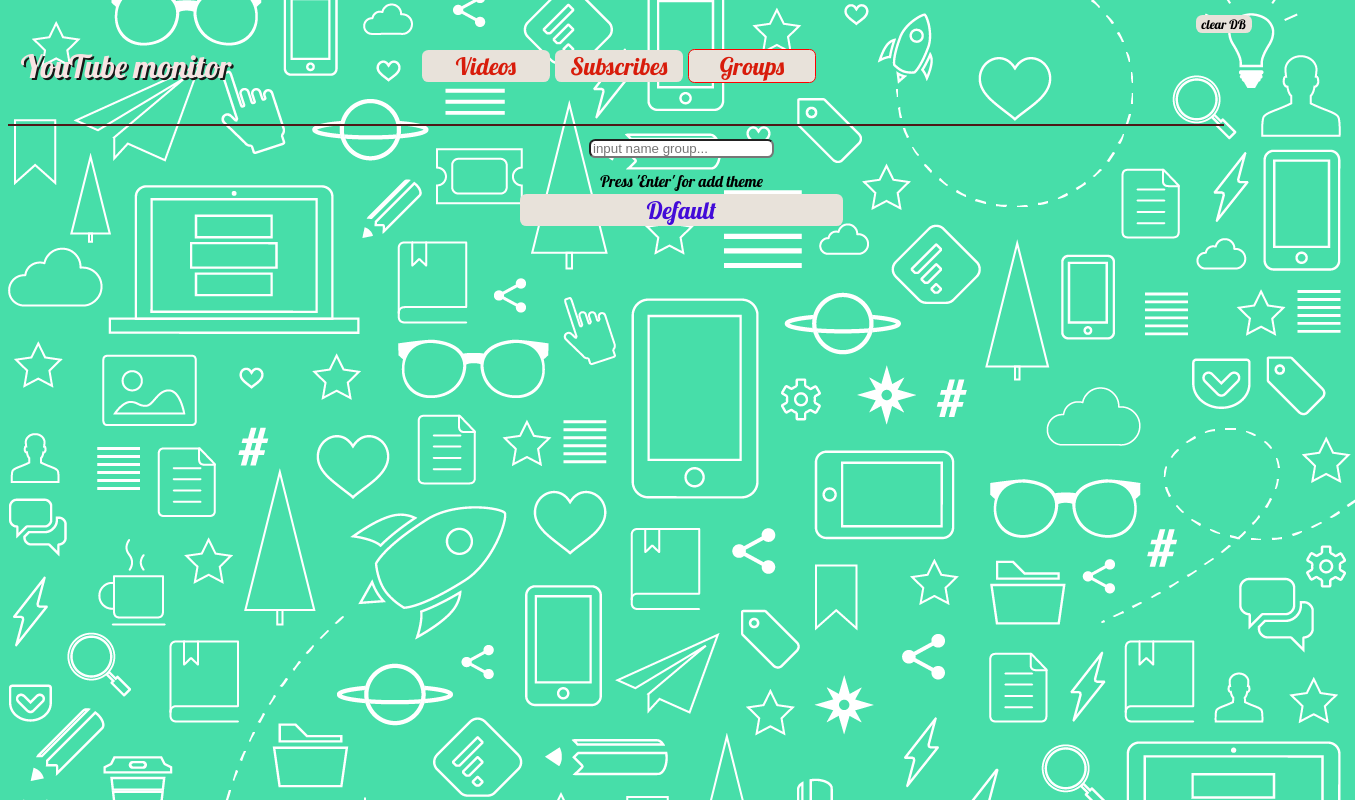
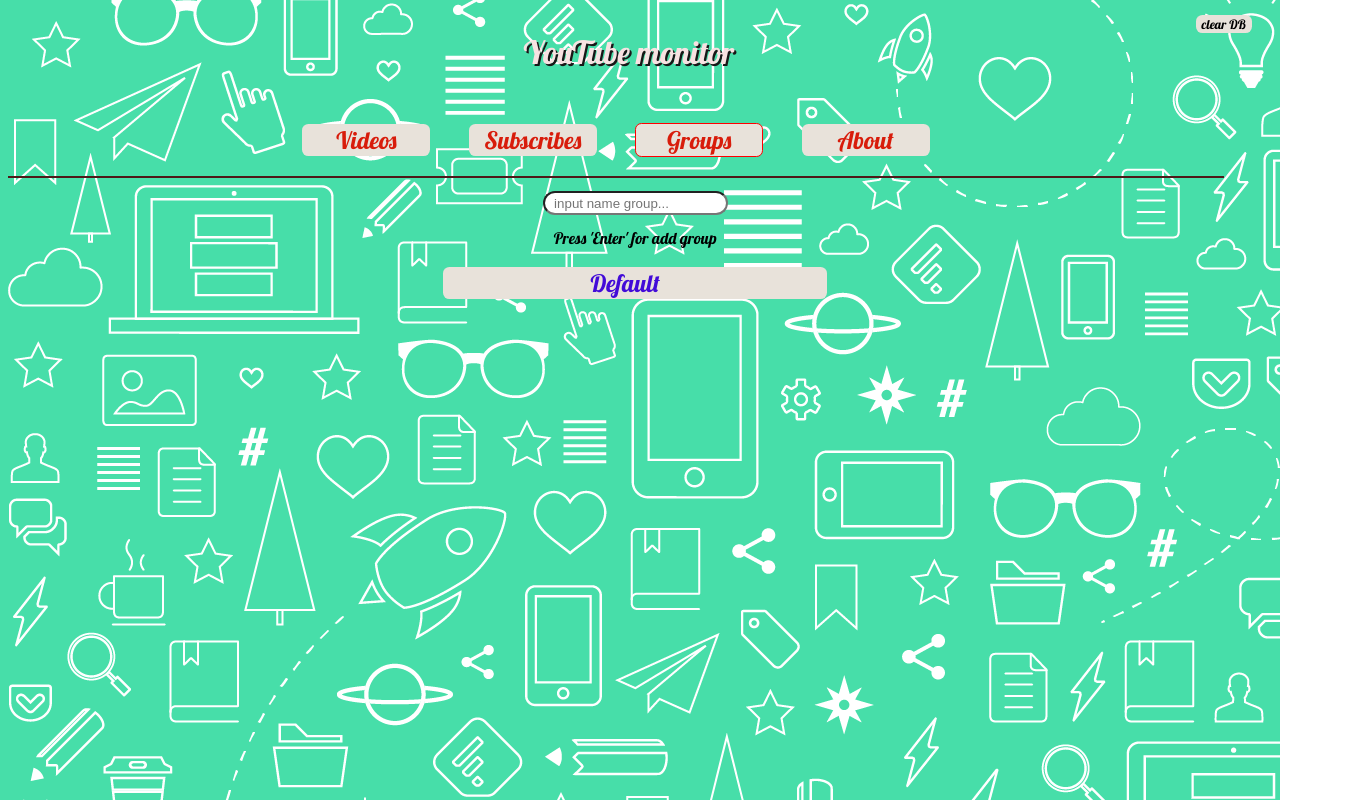
Before and after one commit to AlexKir88/YT-Monitor, a React (Create React App) app: page / in a window 1280 px wide. Both pictures are taken after a click on the button "Groups". Shown: the whole page, 1355 px wide, since content can reach past the window. Built offline with nearby package versions, Linux system fonts and the light colour scheme; no server answers.

Commit message:
almoust ready responsebylity layout

```diff
--- a/src/Components/header/MenuButtons.jsx
+++ b/src/Components/header/MenuButtons.jsx
@@ -1,21 +1,19 @@
 import styles from './header.module.scss';
 import { connect } from 'react-redux';
-import { useEffect, useRef } from 'react';
 
-const MenuButtons = ({dispatch}) => {
-    let currentButton = useRef(null);
-    useEffect( (el) => {
-        currentButton.style.border ='1px solid red';
-    },[])
-    const setRef = (el) => {
-        // currentButton.current.style = '';
-        currentButton.tagName && ( currentButton.style = '');
-        currentButton = el;
-        currentButton.style.border = '1px solid red';
+const MenuButtons = ({dispatch, currentMenu}) => {
+
+    const matchName = (el) => {
+        if(el == null) return;
+        if (el.name === currentMenu ) {
+            el.style.border = '1px solid red'
+        } else {
+            el.style = '';
+        }
     }
+
     const onClick = (e) => {
         if(e.target.tagName === 'BUTTON') {
-            setRef(e.target);
             dispatch({
                 type: 'MENU',
                 menu: e.target.name,
@@ -24,12 +22,19 @@
         e.preventDefault();
     }
     return(
-        <form onClick={onClick}>
-            <button className={styles.buttonMenu} ref={el => currentButton = el } type='button' name='Videos'>Videos</button>
-            <button className={styles.buttonMenu}  type='button' name='Subscribes'>Subscribes</button>
-            <button className={styles.buttonMenu}  type='button' name='Groups'>Groups</button>
+        <form onClick={onClick} >
+            <button className={styles.buttonMenu} ref={matchName} type='button' name='Videos'>Videos</button>
+            <button className={styles.buttonMenu} ref={matchName} type='button' name='Subscribes'>Subscribes</button>
+            <button className={styles.buttonMenu} ref={matchName} type='button' name='Groups'>Groups</button>
+            <button className={styles.buttonMenu} ref={matchName} type='button' name='About'>About</button>
         </form>
     )
 }
 
-export default connect()(MenuButtons);
+const mapStateToProps = (state) => {
+    return {
+        currentMenu: state.currentMenu,
+    }
+}
+
+export default connect(mapStateToProps)(MenuButtons);
--- a/src/Components/header/header.jsx
+++ b/src/Components/header/header.jsx
@@ -9,7 +9,7 @@
     }
     return (
         <div className={styles.head}>
-            <span className={styles.header}>YouTube monitor</span>
+            <div className={styles.header}>YouTube monitor</div>
             <MenuButtons />
             <button className={styles.clearDB} onClick={onClick}>clear DB</button>
         </div>
--- a/src/Components/header/header.module.scss
+++ b/src/Components/header/header.module.scss
@@ -1,20 +1,22 @@
 .head{
     border-bottom: 2px solid rgb(78, 24, 24);
     max-height: 30vw;
-    padding: 3vw 0;
+    padding: 0vw 0;
     max-width: 95vw;
     .buttonMenu{
         min-width: 10vw;
         position: relative;
-        left: -8vw;
+        margin: 1.5vw;
     }
+
     .header{
-        float: left;
-        font-size: 2.5vw;
+        // float: left;
+        font-size: 2rem;
         position: relative;
         left: 1vw;
         color: rgb(248, 226, 226);
         text-shadow: 2px 2px #181717;
+        margin: 2rem;
     }
     .clearDB {
         color: black;
@@ -24,3 +26,10 @@
         font-size: 1vw;
     }
 }
+@media only screen and (max-width: 600px) {
+    .buttonMenu {
+        width: 20vw;
+        margin: 1vw;
+        font-size: 1.1rem;
+    }
+}
--- a/src/Components/main/Groups.jsx
+++ b/src/Components/main/Groups.jsx
@@ -3,6 +3,7 @@
 import { BsTrash } from 'react-icons/bs';
 
 const Groups = ({dispatch, addGroup, groups, delGroup}) => {
+
     const pressEnter = (e) => {
         if (!(e.code === 'Enter' || e.code === 'NumpadEnter')) {
             return
@@ -12,7 +13,6 @@
             return
         };
         addGroup(e.target.value);
-
         e.target.value = '';
     }
 
@@ -20,7 +20,11 @@
         if(e.target.toString() === '[object SVGSVGElement]') return;
         dispatch({
             type: 'GROUP',
-            group: e.target.value
+            group: e.target.name
+        })
+         dispatch({
+            type: 'MENU',
+            menu: 'Subscribes'
         })
         e.preventDefault();
     };
@@ -31,14 +35,17 @@
 
     return (
         <div>
-            <input className={styles.input} onKeyDown={pressEnter} placeholder='input name group...'/>
-            <div className={styles.press}>Press 'Enter' for add theme</div>
-            <div onClick={passAction}>
+            <input className={styles.input} onKeyDown={pressEnter} placeholder='  input name group...'/>
+            <div className={styles.press}>Press 'Enter' for add group</div>
+            <div onClick={passAction} className={styles.groupList}>
                 {groups.map((item) => {
                     let visibility = item === 'Default' ? 'hidden': 'visible';
-                    return (<div key={item}> <input readOnly defaultValue={item}  className={styles.button} />
-                    <BsTrash size={20} className={styles.trash} style={{visibility}} onClick={(e) => deleteGroup(e, item)} />
-                    </div>)
+                    return (
+                        <div key={item}>
+                            <button  className={styles.button} name={item}>{item}
+                                <BsTrash size={20} className={styles.trash} style={{visibility}} onClick={(e) => deleteGroup(e, item)} />
+                            </button>
+                        </div>)
                 })}
             </div>
         </div>
--- a/src/Components/main/Groups.module.scss
+++ b/src/Components/main/Groups.module.scss
@@ -1,14 +1,15 @@
 .input {
     margin: 1vw;
-    border-radius: 0.5vw;
+    border-radius: 3vw;
     min-height: 1vw;
     left: 40vw;
-    height: 1.5vw;
+    height: 1.5rem;
 }
 .button {
+    width: 30vw;
     display: inline-block;
     border-radius: 0.5vw;
-    margin: 0.3vw 40vw;
+    margin: 1.5vw auto;
     color: rgb(66, 11, 216);
     background-color: rgb(232, 226, 218);
     border: none;
@@ -20,14 +21,24 @@
         background-color: rgb(89, 87, 84);
     }
 }
+@media only screen and (max-width: 600px) {
+    .button {
+        border-radius: 5vw;
+        width: 70vw;
+    }
+}
 .press {
     display: block;
 }
 .trash {
-    position: relative;
-    left: 8vw;
-    top: -2.1vw;
+    position: static;
+    right: 3vw;
+    float: right;
     &:hover {
         color: red;
     }
 }
+.groupList {
+    margin: auto;
+    width: 98vw;
+}
--- a/src/Components/main/Subscribes.jsx
+++ b/src/Components/main/Subscribes.jsx
@@ -1,5 +1,4 @@
 import styles from './Subscribes.module.scss';
-import DatePablish from './DatePublish';
 import { BsTrash } from 'react-icons/bs';
 
 
@@ -17,7 +16,6 @@
 
         e.target.value = '';
     }
-
 
     return (
         <div>
--- a/src/Components/main/Subscribes.module.scss
+++ b/src/Components/main/Subscribes.module.scss
@@ -1,8 +1,8 @@
 .channels{
-    max-width: 90vw;
+    max-width: 80vw;
     border: 1px solid grey;
-    margin: 1vw 3vw;
-    height: 3vw;
+    margin: 1vw 5vw;
+    height: 3rem;
     overflow: hidden;
     border-radius: 0.5vw;
     color: rgb(216, 28, 11);
@@ -11,16 +11,14 @@
     font-family:  serif;
     transition: background-color 1s;
     &:hover {
-        background-color: rgb(230, 200, 200);
-        overflow: visible;
-        height: auto;
+        background-color: rgb(207, 180, 180);
     }
 
 }
 .channel {
     float: left;
     clear: right;
-    text-align: center;
+    text-align: start;
     margin-left: 1vw;
  }
  .input {
@@ -30,29 +28,29 @@
 .descript {
     color: rgb(121, 110, 110);
     padding: 0.5vw;
-    width: 87vw
+    width: 75vw;
 }
 .searchDiv{
     width: 98vw;
 }
 .search{
     margin: 1vw;
-    border-radius: 0.5vw;
-    height: 1.5vw;
+    border-radius: 1rem;
+    height: 1.5rem;
 }
 .trash {
     position: absolute;
-    left: 90vw;
+    left: 80vw;
     margin: 0.5vw;
 }
 .theme {
-    font-size: 2vw;
+    font-size: 2rem;
     color:rgb(66, 11, 216);
 }
 
 .thumbnails {
-    width: 2.6vw;
+    width: 2.5rem;
     border-radius: 50%;
     float: left;
-    margin: 0.3vw;
+    margin: 0.2vw 0.5vw;
 }
--- a/src/Components/main/Video.module.scss
+++ b/src/Components/main/Video.module.scss
@@ -6,9 +6,21 @@
     border: 2px solid rgb(78, 24, 24);
     margin: 0 1vw;
     border-radius: 1vw;
-    width: 14vw;
+    width: 18vw;
     &:hover {
         border: 2px red solid;
+    }
+}
+@media only screen and (max-width: 600px) {
+    .video {
+        border: 2px solid rgb(78, 24, 24);
+        margin: auto 1vw;
+        border-radius: 5vw;
+        width: 90vw;
+
+        &:hover {
+            border: 2px red solid;
+        }
     }
 }
 .flexItem {
@@ -21,12 +33,13 @@
 
 .channel {
     font-weight: 700;
-    padding: 0 1vw;
+    padding: 0 1.5vw;
     color: black;
+    font-size: 1rem;
 }
 .dates {
     width: 98vw;
-    height: 5vw;
+    height: 3rem;
 }
 .videos {
     display: flex;
@@ -35,14 +48,15 @@
     justify-content: flex-start;
 }
 .nameVideo {
-    padding: 0 1vw;
+    padding: 0 1.5vw;
     max-height: 2.5em;
     overflow: hidden;
     width: 15vw;
     color: black;
+    font-size: 1rem;
 }
 .date {
-    padding: 0 1vw;
+    padding: 0 1.5vw;
     color: black;
-    font-size: 0.7rem;
+    font-size: 0.9rem;
 }
--- a/src/Components/main/main.jsx
+++ b/src/Components/main/main.jsx
@@ -14,6 +14,7 @@
     useEffect(() => {
         getGroups(setGroups);
     },[] );
+
     useEffect(() => {
         getChannels(currentGroup, setChannels, setVideos, filterPeriod);
     },[currentGroup, filterPeriod])
@@ -31,12 +32,13 @@
         getGroups(setGroups);
     }
     const delGroup = (nameGroup) => {
+        dispatch({
+            type: "GROUP",
+            group: "Default"
+        });
         deleteGroup(nameGroup);
         getGroups(setGroups)
-        dispatch({
-            type: "GROUP",
-            theme: "Default"
-        });
+
     }
 
     return (
```
Also changed, not shown: src/Components/serviceFunctions.jsx (+1 -19 lines).
